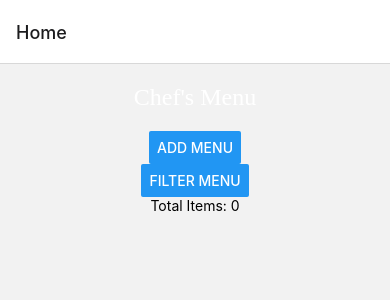
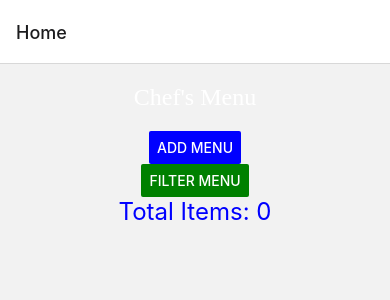
Before and after one commit to VCCT-MAST5112-2024-G2/ST10459294_kanonga-victor_Mast_Part2, a React Native app: screen /Home in a window 390 px wide. Shown: the top 300 px of the page. Built offline with nearby package versions, Linux system fonts and the light colour scheme.

Commit message:
add added color to menu items and text color

```diff
--- a/screens/HomeScreen.tsx
+++ b/screens/HomeScreen.tsx
@@ -12,31 +12,28 @@ export default function HomeScreen({ navigation, route }: HomeScreenProps) {
   const [menuItems, setMenuItems] = useState<{ dishName: string, description: string, course: string, price: number }[]>([]);
 
   useEffect(() => {
-    // Check if newItem exists and is defined in route.params
     if (route.params?.newItem) {
       setMenuItems((prevItems) => [...prevItems, route.params.newItem as { dishName: string; description: string; course: string; price: number }]);
     }
   }, [route.params?.newItem]);
 
-
   return (
-
     <ImageBackground source={backgroundimg} style={styles.background}>
       <View style={styles.container}>
         <Text style={styles.title}>Chef's Menu</Text>
-        <Button title="Add Menu" onPress={() => navigation.navigate('AddMenu')} />
-        <Button title="Filter Menu" onPress={() => navigation.navigate('FilterMenu')} />
+        <Button color="blue" title="Add Menu" onPress={() => navigation.navigate('AddMenu')} />
+        <Button color="green" title="Filter Menu" onPress={() => navigation.navigate('FilterMenu')} />
 
-        <Text>Total Items: {menuItems.length}</Text>
+        <Text style={styles.menulength}>Total Items: {menuItems.length}</Text>
 
         <FlatList
           data={menuItems}
           keyExtractor={(item, index) => index.toString()}
           renderItem={({ item }) => (
             <View style={styles.menuItem}>
-              <Text>{item.dishName} - {item.course}</Text>
-              <Text>{item.description}</Text>
-              <Text>${item.price.toFixed(2)}</Text>
+              <Text style={styles.menuItemText}>{item.dishName} - {item.course}</Text>
+              <Text style={styles.menuItemText}>{item.description}</Text>
+              <Text style={styles.menuItemText}>${item.price.toFixed(2)}</Text>
             </View>
           )}
         />
@@ -61,10 +58,17 @@ const styles = StyleSheet.create({
     fontFamily: 'sans-serif-condensed',
     marginBottom: 20,
     color: 'white',
-
   },
   menuItem: {
     borderBottomWidth: 1,
     paddingVertical: 10,
   },
+  menuItemText: {
+    fontSize: 20, // Increased font size
+    color: 'blue', // Color for all menu item text
+  },
+  menulength: {
+    color: 'blue',
+    fontSize: 24,
+  },
 });
```
